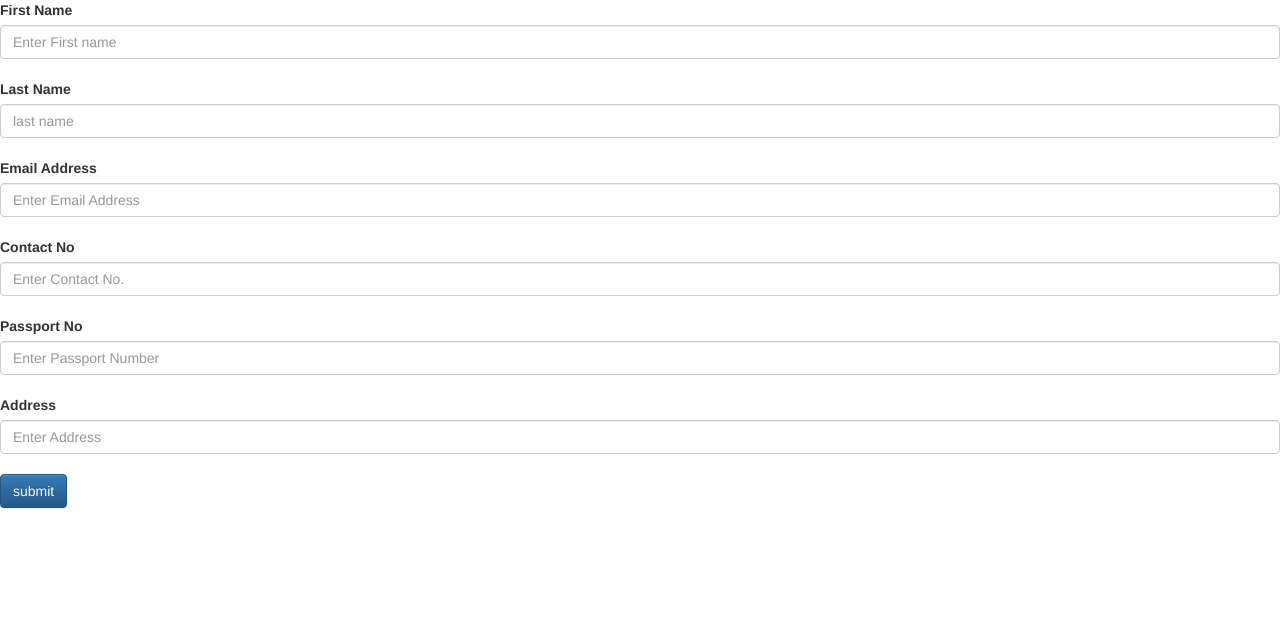
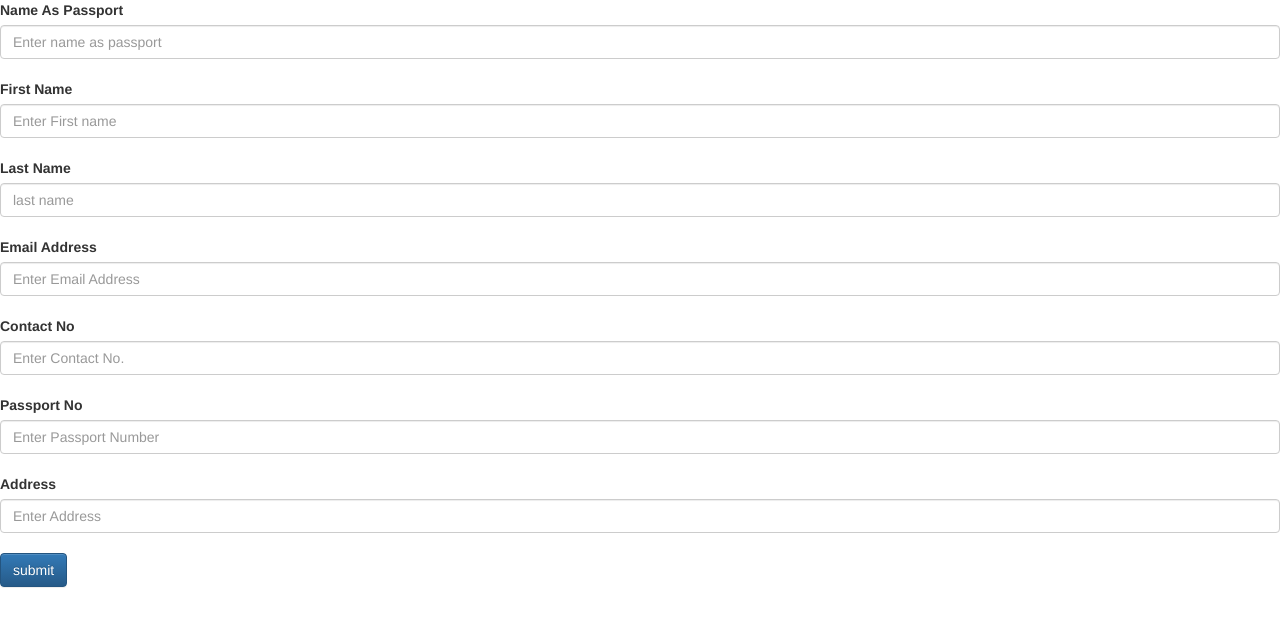
Before and after one commit to shawonis08/cff, a PHP site: page /mainform.php in a window 1280 px wide. Shown: the top 627 px of the page. Run offline with PHP 8.4, Linux system fonts and the light colour scheme; data that the repository does not hold is empty.

Commit message:
added name as passport

```diff
--- a/mainform.php
+++ b/mainform.php
@@ -22,7 +22,7 @@
 </head>
 <body>
 <form action="test.php" method="post">
-	<!-- Hidden Form Start-->
+	<!-- Hidden Form Start for data passing-->
 	<!-- From destination -->
 	<input type="hidden" name="fromdestination" value=<?php echo $from=$_POST['fromdestination']; ?> >
 	<!-- To destination -->
@@ -30,6 +30,8 @@
 	<!-- Hidden Form Finish-->
 
 	<!-- Main form Start -->
+	<label class="fname">Name As Passport</label>
+	<input type="text" name="passportname" id="input0" placeholder="Enter name as passport" class="form-control"/><br>
 	<label class="fname">First Name</label>
 	<input type="text" name="fname" id="input1" placeholder="Enter First name" class="form-control"/><br>
 	<label class="lname">Last Name</label>
```
